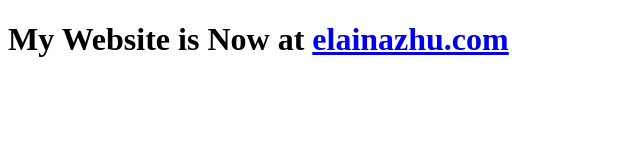
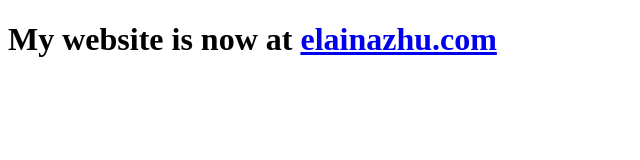
Before and after one commit to elainazhu/elainazhu.github.io, a plain HTML site: page index.html in a window 1280 px wide. Shown: the whole page, without its empty margins (0-640 px from the left). Drawn offline with Linux system fonts and the light colour scheme.

Commit message:
Update index.html

```diff
--- a/index.html
+++ b/index.html
@@ -1,6 +1,6 @@
 <!DOCTYPE html>
 <html lang="en">
 <body>
-<h1>My Website is Now at <a href="https://elainazhu.com/">elainazhu.com</a></h1>
+<h1>My website is now at <a href="https://elainazhu.com/">elainazhu.com</a></h1>
 </body>
 </html>
```
